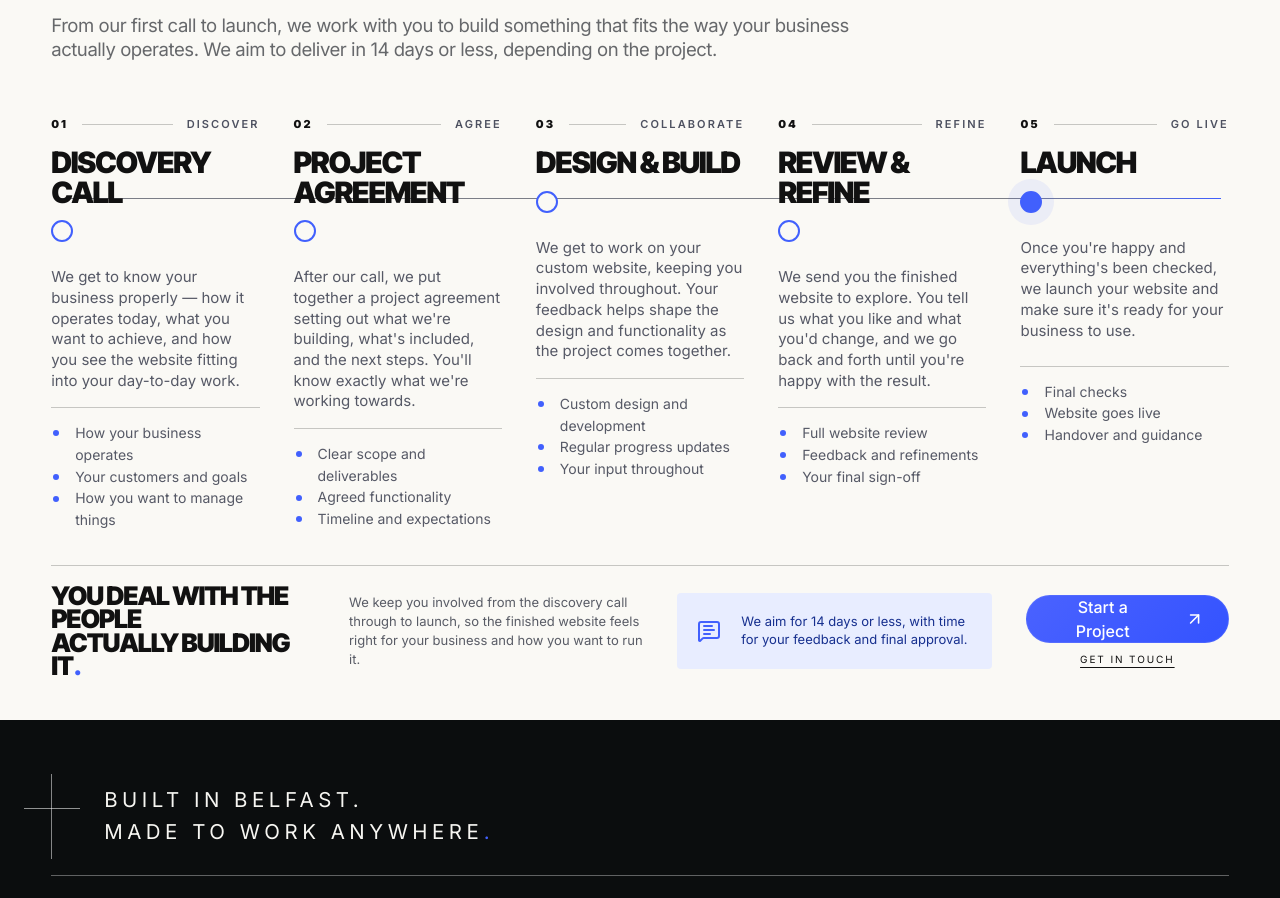
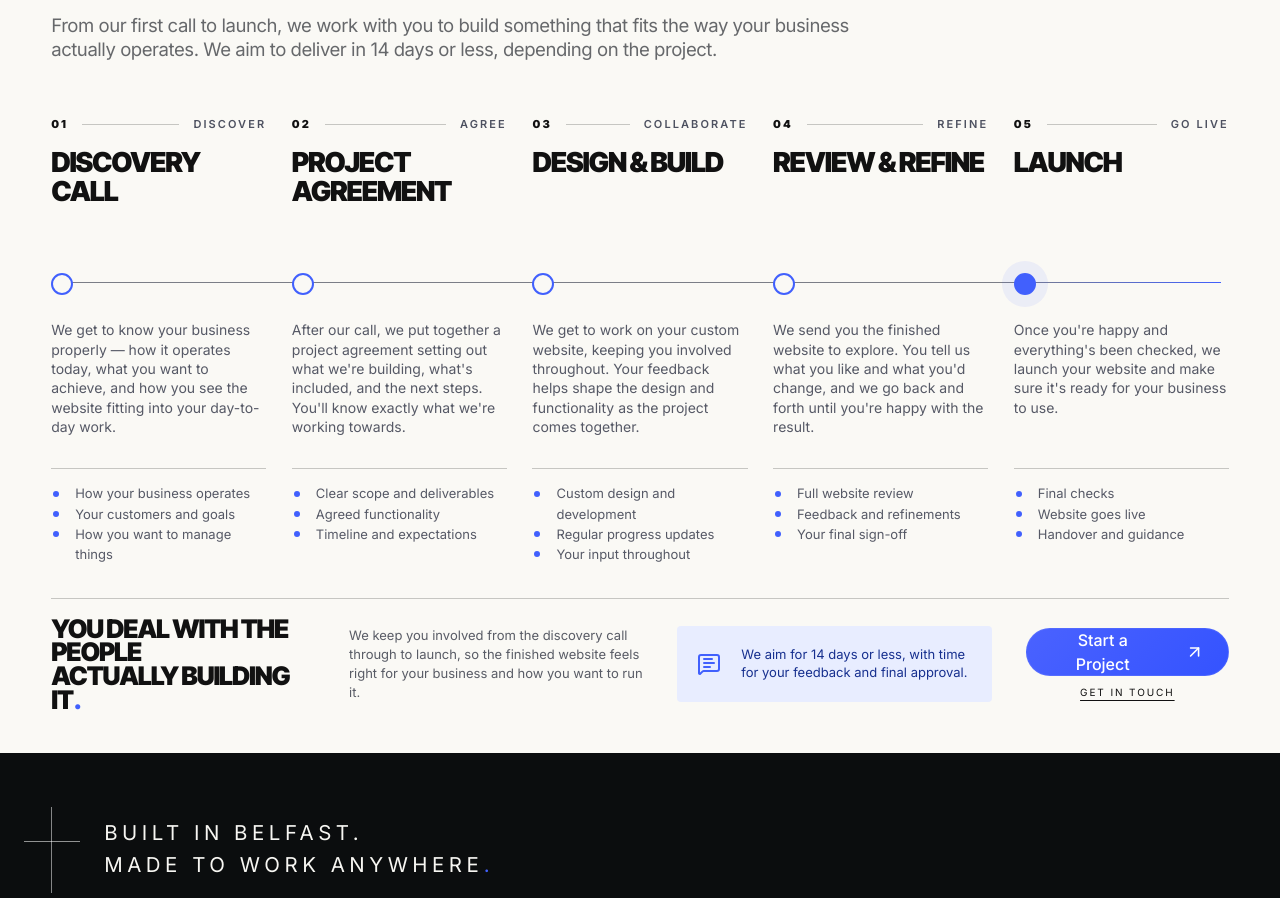
Before and after one commit to scottygfc67/bds-scott, a Next.js app: page / in a window 1280 px wide. Shown: the part 2810-3708 px from the top of the page. Built offline with nearby package versions, Linux system fonts and the light colour scheme.

Commit message:
Align desktop process timeline to heading baseline and fix tablet layout

```diff
--- a/components/landing/LandingPage.module.css
+++ b/components/landing/LandingPage.module.css
@@ -402,3 +402,35 @@
   .timelineProgress { transform: scaleY(1) !important; }
   .timelineTravelDot { display: none; }
 }
+
+/* Desktop process: give every title the same reserved height so nodes
+   and the horizontal rule share one baseline, regardless of wrapping. */
+@media (min-width: 1200px) {
+  .timeline { gap: clamp(18px, 2vw, 30px); }
+  .timelineStep h3 {
+    font-size: clamp(27px, 2.15vw, 36px);
+    line-height: 1.03;
+    min-height: 112px;
+    overflow-wrap: normal;
+  }
+  .timelineLine { top: 167px; }
+  .timelineStep > p { min-height: 132px; font-size: 14px; }
+  .timelineStep ul { font-size: 13px; }
+}
+/* The five-column layout is too tight on small laptops/tablets.
+   Use the same vertical journey as mobile at these widths. */
+@media (min-width: 901px) and (max-width: 1199px) {
+  .timeline { grid-template-columns: minmax(0,1fr); max-width: 760px; padding-left: 58px; gap: 58px; }
+  .timelineLine { left: 10px; top: 10px; bottom: 12px; right: auto; width: 2px; height: auto; background: rgba(65,96,253,.18); transform: none !important; }
+  .timelineProgress { display: block; position: absolute; z-index: 1; left: 10px; top: 10px; bottom: 12px; width: 2px; background: var(--blue); transform-origin: top; pointer-events: none; }
+  .timelineTravelDot { display: block; position: absolute; z-index: 3; left: 11px; width: 16px; height: 16px; border-radius: 50%; background: var(--blue); box-shadow: 0 0 0 6px rgba(65,96,253,.13); transform: translate(-50%,-50%); pointer-events: none; }
+  .timelineStep { z-index: 2; }
+  .timelineStep h3 { font-size: 40px; }
+  .timelineNode { position: absolute; left: -58px; top: -5px; margin: 0; }
+  .timelineStep > p { min-height: 0; font-size: 16px; max-width: 590px; }
+  .timelineStep ul { font-size: 15px; }
+}
+@media (prefers-reduced-motion: reduce) and (min-width: 901px) and (max-width: 1199px) {
+  .timelineProgress { transform: scaleY(1) !important; }
+  .timelineTravelDot { display: none; }
+}
```
